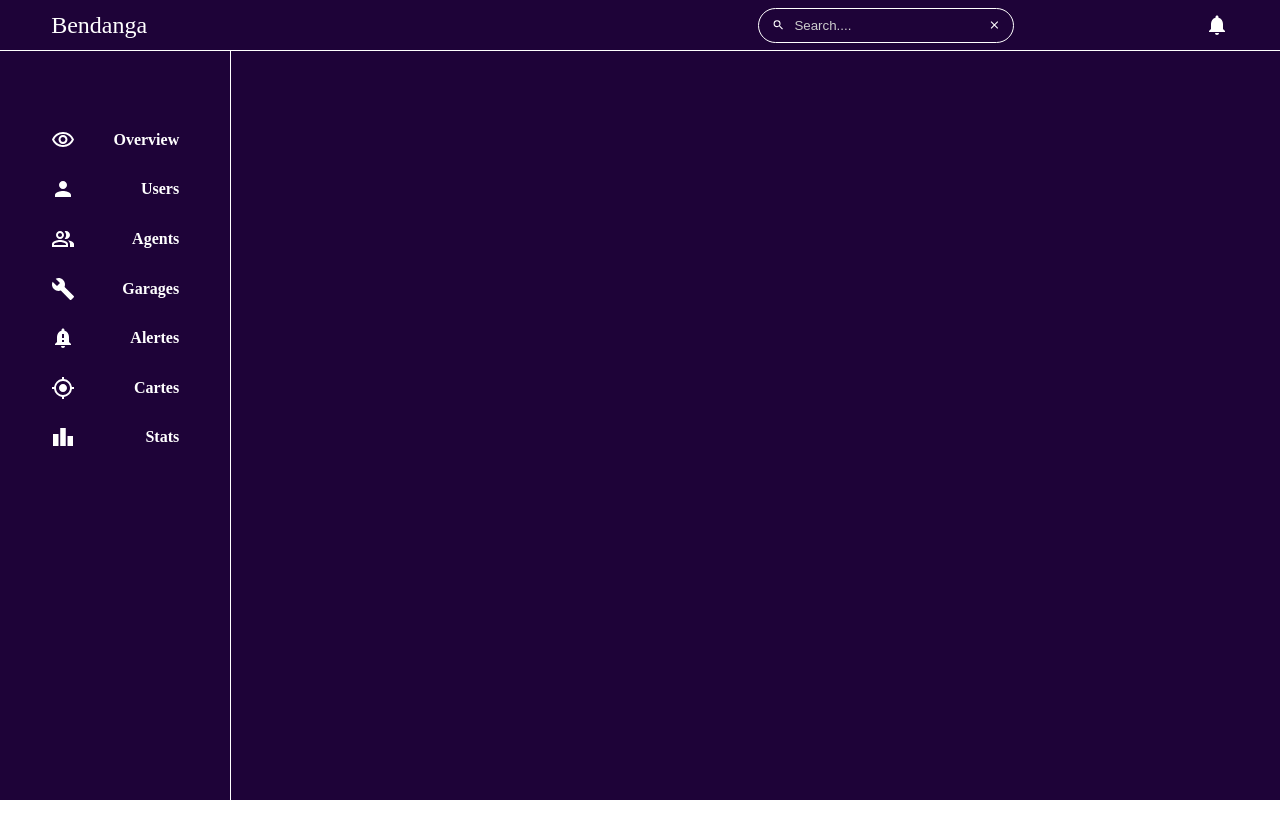
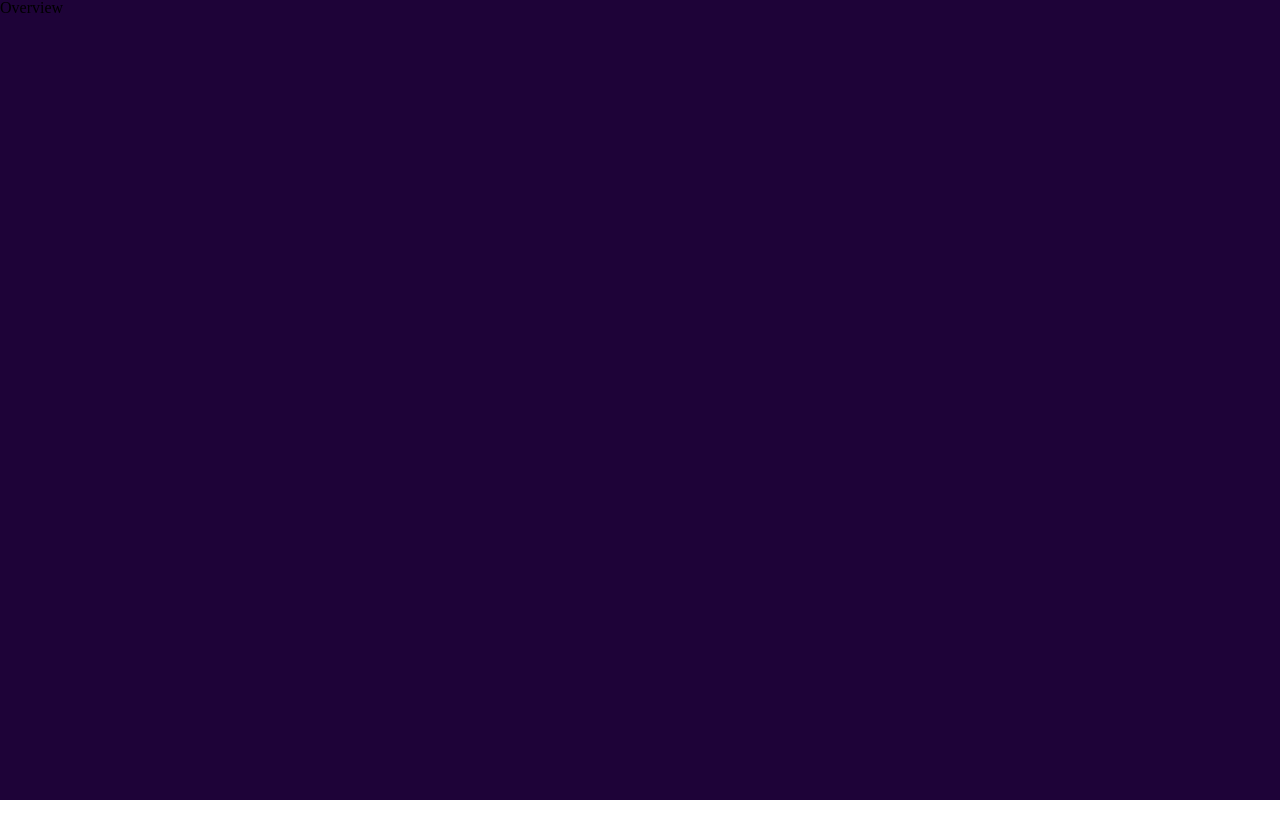
Before and after one commit to ExcaliburSims/DashboardBenda, a React (Create React App) app: page / in a window 1280 px wide. Shown: the top 838 px of the page. After the commit the page ends 800 px from the top, so only its background shows below. Built offline with nearby package versions, Linux system fonts and the light colour scheme.

Commit message:
feat: customise app

```diff
--- a/src/App.js
+++ b/src/App.js
@@ -1,15 +1,11 @@
 import React from 'react';
 import './App.css';
-import Header from './components/header';
-import Sidebar from './components/Sidebar';
+import MainContent from './components/MainContent';
 
 function App() {
   return (
     <div className="container">
-      <div>
-        <Header />
-        <Sidebar />
-      </div>
+      <MainContent />
     </div>
   );
 }
```
